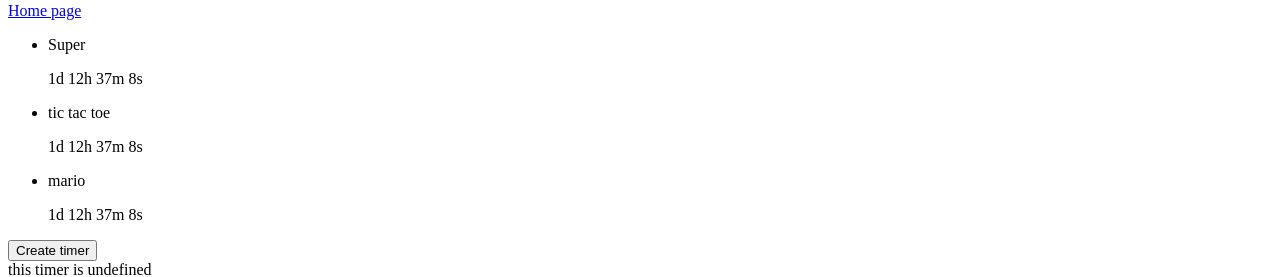
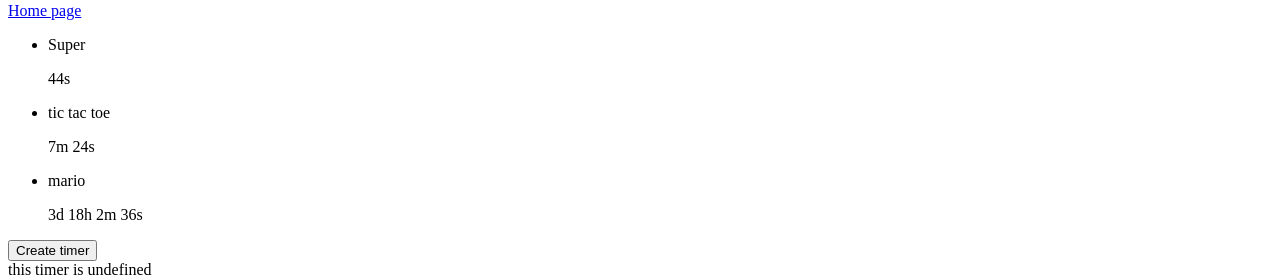
Before and after one commit to danya0/whereismytime, a React (Vite) app in the folder src/renderer/: page /timer/1 in a window 1280 px wide. Shown: the part 1274-1551 px from the top of the page. Built offline with nearby package versions, Linux system fonts and the light colour scheme.

Commit message:
feat: display running timer in navbar

```diff
--- a/src/renderer/src/components/NavBar/NavBarItem.tsx
+++ b/src/renderer/src/components/NavBar/NavBarItem.tsx
@@ -1,6 +1,8 @@
 import { ReactElement } from 'react'
 import { useNavigate } from 'react-router-dom'
 import { Timer } from '../../types/timerTypes'
+import { useTimersStore } from '../../store/timersStore'
+import { ZoneConverter } from '../../utils/zoneConverter'
 
 type Props = {
   active?: boolean
@@ -9,16 +11,20 @@ type Props = {
 
 const NavBarItem = ({ active, timer }: Props): ReactElement => {
   const navigate = useNavigate()
+  const { getTotalZonesTime, selectedTimerId, seconds } = useTimersStore()
+  const startedTimer = selectedTimerId === timer.id
   return (
     <div
       onClick={() => navigate(`/timer/${timer.id}`)}
-      className={`rounded-md cursor-pointer px-3 py-1 transition-colors ${active ? 'bg-white' : 'hover:bg-white/50'}`}
+      className={`rounded-md cursor-pointer px-3 py-1 transition-colors ${startedTimer ? 'bg-green-200' : active ? 'bg-white' : 'hover:bg-white/50'}`}
     >
       <div className="flex items-center gap-x-2">
         <div className="h-2 w-2 rounded-full" style={{ backgroundColor: timer.color }} />
         <p>{timer.name}</p>
       </div>
-      <p className="italic text-black/30 text-sm">1d 12h 37m 8s</p>
+      <p className={`italic text-sm ${startedTimer ? 'text-green-500' : 'text-black/30'}`}>
+        {ZoneConverter.fromSeconds(getTotalZonesTime(timer.id) + (startedTimer ? seconds : 0))}
+      </p>
     </div>
   )
 }
--- a/src/renderer/src/components/TimerZone/TimerZoneElement.tsx
+++ b/src/renderer/src/components/TimerZone/TimerZoneElement.tsx
@@ -1,6 +1,6 @@
 import { ReactElement } from 'react'
 import { TimerZone } from '../../types/timerTypes'
-import { timeToText } from '../../utils/timeToText'
+import { timeToText } from '../../utils/zoneConverter'
 
 type Props = {
   zone: TimerZone
--- a/src/renderer/src/pages/TimerPage.tsx
+++ b/src/renderer/src/pages/TimerPage.tsx
@@ -3,7 +3,7 @@ import ButtonUI from '../components/UI/ButtonUI'
 import { useParams } from 'react-router'
 import { useTimersStore } from '../store/timersStore'
 import TimerZoneContainer from '../components/TimerZone/TimerZoneContainer'
-import { timeToText } from '../utils/timeToText'
+import { ZoneConverter } from '../utils/zoneConverter'
 
 const TimerPage = (): ReactElement => {
   const { id } = useParams()
@@ -17,7 +17,7 @@ const TimerPage = (): ReactElement => {
     toggleTimer(val)
   }
 
-  const totalTime = timeToText(
+  const totalTime = ZoneConverter.fromSeconds(
     (currentIdSelected ? seconds : 0) + (timerFromStore ? getTotalZonesTime(timerFromStore.id) : 0)
   )
 
--- a/src/renderer/src/utils/timeToText.ts
+++ /dev/null
@@ -1,17 +0,0 @@
-export function timeToText(seconds: number): string {
-  const days = Math.floor(seconds / (60 * 60 * 24))
-  const hours = Math.floor(seconds / (60 * 60) - 24 * days)
-  const minutes = Math.floor((seconds / 60) % 60)
-  const totalSeconds = Math.floor(seconds % 60)
-
-  const dayString = `${days}d`
-  const hoursString = `${hours}h`
-  const minutesString = `${minutes}m`
-  const secondsString = `${totalSeconds}s`
-
-  if (days) return `${dayString} ${hoursString} ${minutesString} ${secondsString}`
-  if (hours) return `${hoursString} ${minutesString} ${secondsString}`
-  if (minutes) return `${minutesString} ${secondsString}`
-  if (totalSeconds) return `${secondsString}`
-  return '0s'
-}
--- /dev/null
+++ b/src/renderer/src/utils/zoneConverter.ts
@@ -0,0 +1,21 @@
+export class ZoneConverter {
+  static fromSeconds(seconds: number): string {
+    const days = Math.floor(seconds / (60 * 60 * 24))
+    const hours = Math.floor(seconds / (60 * 60) - 24 * days)
+    const minutes = Math.floor((seconds / 60) % 60)
+    const totalSeconds = Math.floor(seconds % 60)
+
+    const dayString = `${days}d`
+    const hoursString = `${hours}h`
+    const minutesString = `${minutes}m`
+    const secondsString = `${totalSeconds}s`
+
+    if (days) return `${dayString} ${hoursString} ${minutesString} ${secondsString}`
+    if (hours) return `${hoursString} ${minutesString} ${secondsString}`
+    if (minutes) return `${minutesString} ${secondsString}`
+    if (totalSeconds) return `${secondsString}`
+    return '0s'
+  }
+
+  // static fromLocalString(): void {}
+}
```
